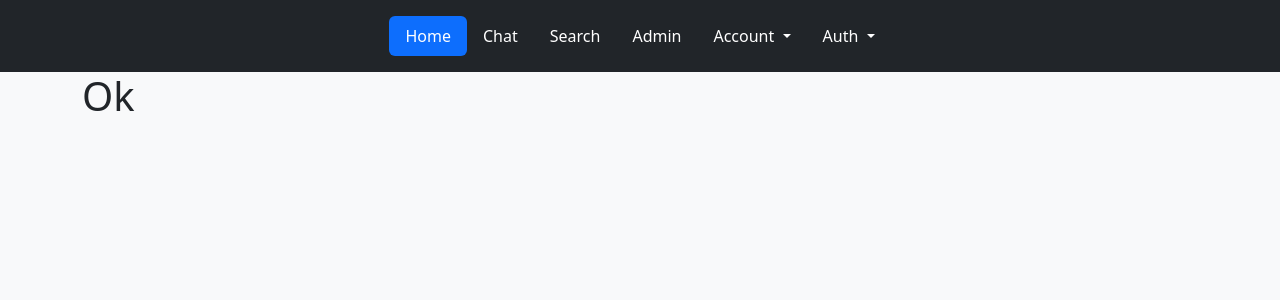
After one commit to Paprics/social-network, a Django app: a page that uses src/templates/includes/header.html in a window 1280 px wide. The commit adds this page. Shown: the top 300 px of the page. Run offline with Django 5.2, Linux system fonts and the light colour scheme; tables that the repository leaves empty hold one stand-in row (values such as "Sample post").

Commit message:
Update HTML markup for page display

```diff
--- /dev/null
+++ b/src/accounts/templates/user_profile_detail.html
@@ -0,0 +1,5 @@
+{% extends "base.html" %}
+
+{% block main %}
+<h1>Ok</h1>
+{% endblock %}
--- a/src/accounts/urls.py
+++ b/src/accounts/urls.py
@@ -49,6 +49,7 @@ urlpatterns = [
     path(
         "change-password/success/",
         TemplateView.as_view(template_name="change_password_complete.html"),
-        name="change_password_success",
-    ),
+        name="change_password_success",),
+        #User profile
+        path("account-detail/<str:username>/", views.UserProfileView.as_view(), name='user-profile'),
 ]
--- a/src/accounts/views.py
+++ b/src/accounts/views.py
@@ -9,11 +9,20 @@ from django.shortcuts import redirect, render
 from django.urls.base import reverse, reverse_lazy
 from django.utils.http import urlsafe_base64_decode
 from django.views.generic.base import RedirectView, View
+from django.views.generic.detail import DetailView
 from django.views.generic.edit import CreateView, DeleteView, FormView
 
 from accounts.utils.utils import TokenGenerator, send_registration_email
 
 from .forms import UserRegistrationForm
+
+User = get_user_model()
+
+class UserProfileView(DetailView):
+    model = User
+    slug_field = "username"          # говорим Django, что slug = username
+    slug_url_kwarg = "username"      # это имя из URLconf
+    template_name = 'user_profile_detail.html'
 
 
 # RESET PASSWORD
--- a/src/templates/includes/header.html
+++ b/src/templates/includes/header.html
@@ -1,70 +1,57 @@
 <header class="d-flex justify-content-center py-3 bg-dark">
     <ul class="nav nav-pills">
 
-        <!-- Hello -->
-        {% if user.is_authenticated %}
-            <li class="nav-item nav-link text-white">Hello, {{ user.get_full_name }}!</li>
-            <li class="nav-item nav-link text-white">Hello, {{ user.profile.first_name }}!</li>
-        {% else %}
-            <li class="nav-item nav-link text-white">Hello, Guest!</li>
-        {% endif %}
+        <li class="nav-item">
+            <a href="{% url 'main:index' %}" class="nav-link active text-white" aria-current="page">Home</a>
+        </li>
+        <li class="nav-item">
+            <a href="{% url 'messaging:chat' 'public' %}" class="nav-link text-white">Chat</a>
+        </li>
+        <li class="nav-item">
+            <a href="#" class="nav-link text-white">Search</a>
+        </li>
+        <li class="nav-item">
+            <a href="{% url 'admin:index' %}" class="nav-link text-white">Admin</a>
+        </li>
 
-        <li class="nav-item"><a href="{% url 'main:index' %}" class="nav-link active text-white" aria-current="page">Home</a>
+        <!-- 🔽 Account dropdown -->
+        <li class="nav-item dropdown">
+            <a class="nav-link dropdown-toggle text-white" href="#" id="accountDropdown" role="button"
+               data-bs-toggle="dropdown" aria-expanded="false">
+                Account
+            </a>
+            <ul class="dropdown-menu dropdown-menu-dark" aria-labelledby="accountDropdown">
+
+                <li>
+                    {% if user.is_authenticated %}
+                        <a class="dropdown-item" href="{% url 'accounts:user-profile' user.username %}">My profile</a>
+                    {% else %}
+                        <a class="dropdown-item disabled" href="#">My profile</a>
+                    {% endif %}
+                </li>
+
+            </ul>
         </li>
-        <li class="nav-item"><a href="{% url 'messaging:chat' 'public' %}" class="nav-link text-white">Chat</a></li>
-        <li class="nav-item"><a href="#" class="nav-link text-white">Search</a></li>
-        <li class="nav-item"><a href="{% url 'admin:index' %}" class="nav-link text-white">Admin</a></li>
 
-        <li class="nav-item"><a href="#" class="nav-link text-white">Account</a></li>
-
-
-        <!-- Кнопка открытия модального окна Singup-->
-        <a href="#" class="nav-link text-white" data-bs-toggle="modal" data-bs-target="#signupModal">SignUp</a>
-        <!-- Модальное окно -->
-
-        <!-- Кнопка открытия модального окна Login-->
-        <a href="#" class="nav-link text-white" data-bs-toggle="modal" data-bs-target="#loginModal">Login</a>
-        <!-- Модальное окно -->
-
-        <!-- AUTH -->
+        <!-- 🔽 Auth dropdown -->
         <li class="nav-item dropdown">
             <a class="nav-link dropdown-toggle text-white" href="#" id="dropdownMenuLink" role="button"
                data-bs-toggle="dropdown" aria-expanded="false">
-                Auth
+                {% if user.is_authenticated %}
+                    {{ user.username }}
+                {% else %}
+                    Auth
+                {% endif %}
             </a>
-            <!-- ITEMS MENU -->
             <ul class="dropdown-menu dropdown-menu-dark" aria-labelledby="dropdownMenuLink">
-
-                <!-- SinUp -->
-                <li>
-                    <a class="dropdown-item" href="{% url 'accounts:signup' %}">SigUp</a>
-                </li>
-
-                <!-- Login -->
-                <li>
-                    <a href="{% url 'accounts:login' %}" class="dropdown-item">LogIn</a>
-                </li>
-
-                <!-- Reset Password -->
-                <li>
-                    <a class="dropdown-item" href="{% url 'accounts:password_reset' %}">Reset Password</a>
-                </li>
-
-                <!-- Change Password -->
-                <li>
-                    <a class="dropdown-item" href="{% url 'accounts:chenge_password' %}">Change Password</a>
-                </li>
-
-                <!-- Delete Password -->
-                <li>
-                    <a class="dropdown-item text-danger" href="{% url 'accounts:delete' %}">Delete account</a>
-                </li>
-
+                <li><a class="dropdown-item" href="{% url 'accounts:signup' %}">SigUp</a></li>
+                <li><a href="{% url 'accounts:login' %}" class="dropdown-item">LogIn</a></li>
+                <li><a class="dropdown-item" href="{% url 'accounts:password_reset' %}">Reset Password</a></li>
+                <li><a class="dropdown-item" href="{% url 'accounts:chenge_password' %}">Change Password</a></li>
+                <li><a class="dropdown-item text-danger" href="{% url 'accounts:delete' %}">Delete account</a></li>
                 <li>
                     <hr class="dropdown-divider">
                 </li>
-
-                <!-- Logout -->
                 <li>
                     <form method="post" action="{% url 'accounts:logout' %}" style="margin: 0;">
                         {% csrf_token %}
@@ -74,10 +61,8 @@
                         </button>
                     </form>
                 </li>
-
             </ul>
         </li>
 
-
     </ul>
 </header>
```
